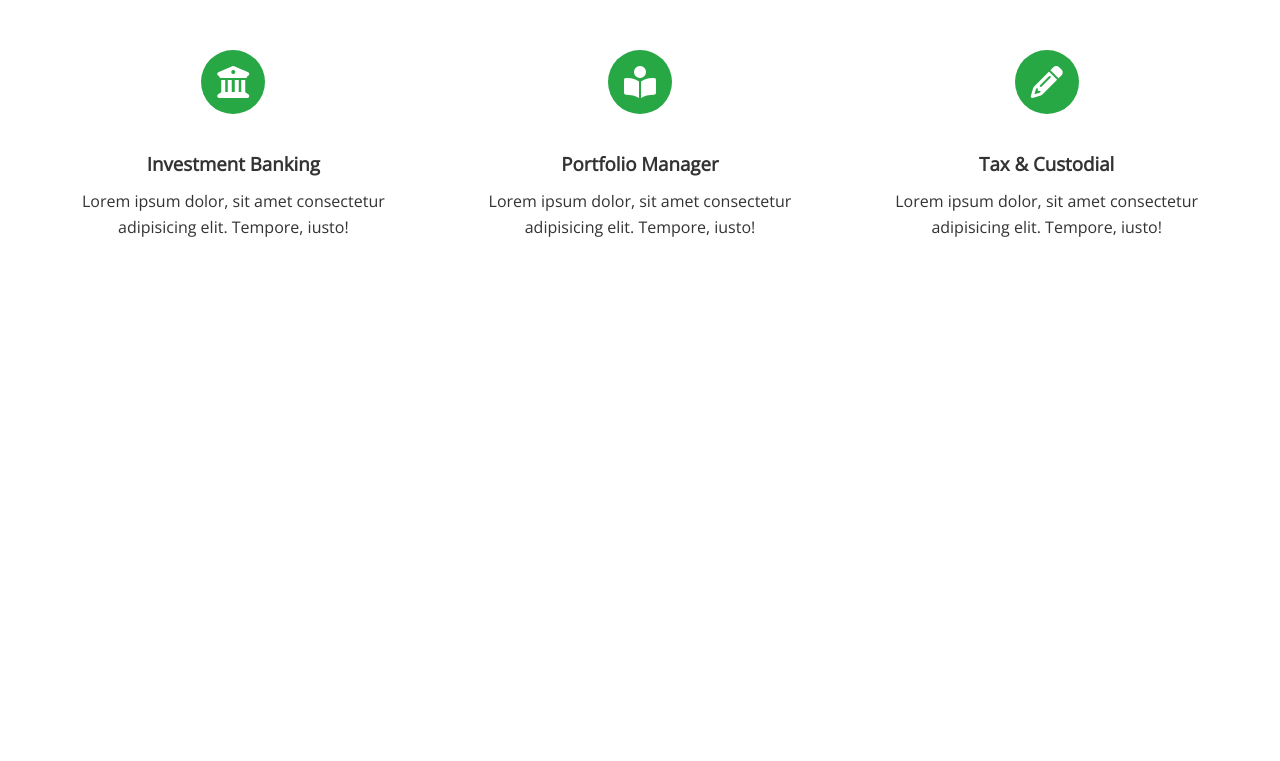
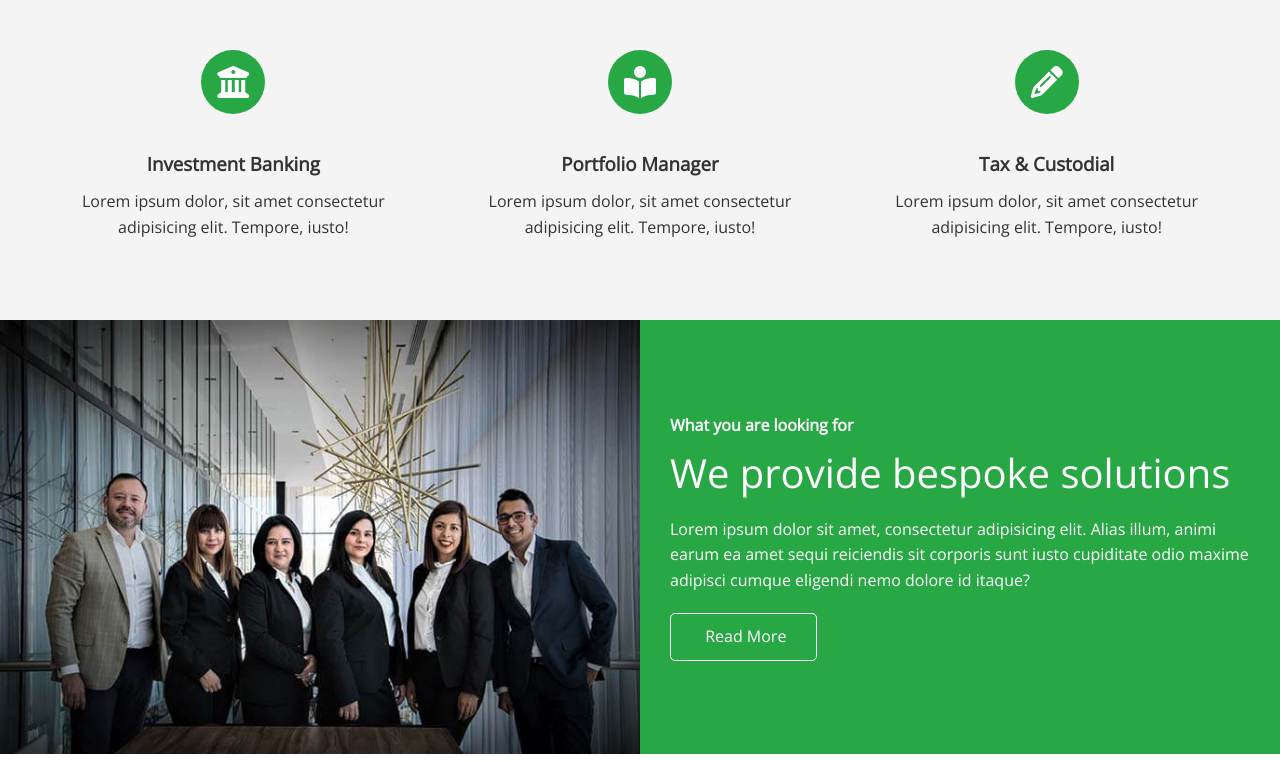
Before and after one commit to lushenmoodley/EdgeLedger, a plain HTML site: page index.html in a window 1280 px wide. Shown: the part 800-1561 px from the top of the page. Before the commit the page ends 1120 px from the top, so only its background shows below. Drawn offline with nearby package versions, Linux system fonts and the light colour scheme.

Commit message:
about layer

```diff
--- a/css/utilities.css
+++ b/css/utilities.css
@@ -21,26 +21,30 @@
     opacity: 0.9;
 }
 
-.btn-primary{
+.btn-primary,.bg-primary {
     background-color: #28a745;
     color:#fff;
 }
 
-.btn-secondary{
+.btn-secondary,.bg-secondary{
     background-color: #0284d0;
     color:#fff;
 }
 
-.btn-dark{
+.btn-dark,.bg-dark{
     background-color: #333;
     color:#fff;
 }
 
-.btn-light{
+.btn-light,.bg-light{
     background-color: #f4f4f4;
     color:#333;
 }
 
+.btn-outline{
+    background: transparent;
+    border:1px solid white;
+}
 
 .flex-items{
     display:flex;
@@ -53,3 +57,49 @@
 .flex-items div{
     padding:20px;
 }
+
+.flex-columns .row {
+    display: flex;
+    flex-direction: row;
+    flex-wrap: wrap;
+    width: 100%;
+}
+
+.flex-columns .column {
+    display: flex;
+    flex-direction: column;
+    flex-basis: 100%;
+    flex: 1;
+}
+
+.flex-columns .column .column-1,
+.flex-columns .column .column-2 {
+    height: 100%;
+}
+
+.flex-columns img {
+    width: 100%;
+    height: 100%;
+    object-fit: cover;
+}
+
+.flex-columns .column-2{
+    display: flex;
+    flex-direction: column;
+    align-items: flex-start;
+    justify-content: center;
+    padding:30px;
+}
+
+.flex-columns h2{
+    font-size:40px;
+    font-weight: 100;
+}
+
+.flex-columns h4{
+    margin-bottom: 10px;
+}
+
+.flex-columns p{
+    margin:20px 0;
+}
--- a/index.html
+++ b/index.html
@@ -30,6 +30,7 @@
         </div>
     </header>
     <main>
+        <!--About-->
         <section id="about" class="icons bg-light">
             <div class="flex-items">
               <div>
@@ -64,6 +65,33 @@
               </div>
             </div>
           </section>
+
+          <!---->
+          <section class="solutions flex-columns">
+            <div class="row">
+              <div class="column">
+                <div class="column-1">
+                  <img src="images/home/people.jpg" alt="" />
+                </div>
+              </div>
+              <div class="column">
+                <div class="column-2 bg-primary">
+                  <h4>What you are looking for</h4>
+                  <h2>We provide bespoke solutions</h2>
+                  <p>
+                    Lorem ipsum dolor sit amet, consectetur adipisicing elit. Alias
+                    illum, animi earum ea amet sequi reiciendis sit corporis sunt
+                    iusto cupiditate odio maxime adipisci cumque eligendi nemo
+                    dolore id itaque?
+                  </p>
+                  <a href="#" class="btn btn-outline">
+                    <i class="fas fa-chevron"></i>
+                    Read More
+                  </a>
+                </div>
+              </div>
+            </div>
+          </section>
     </main>
 
 
```
